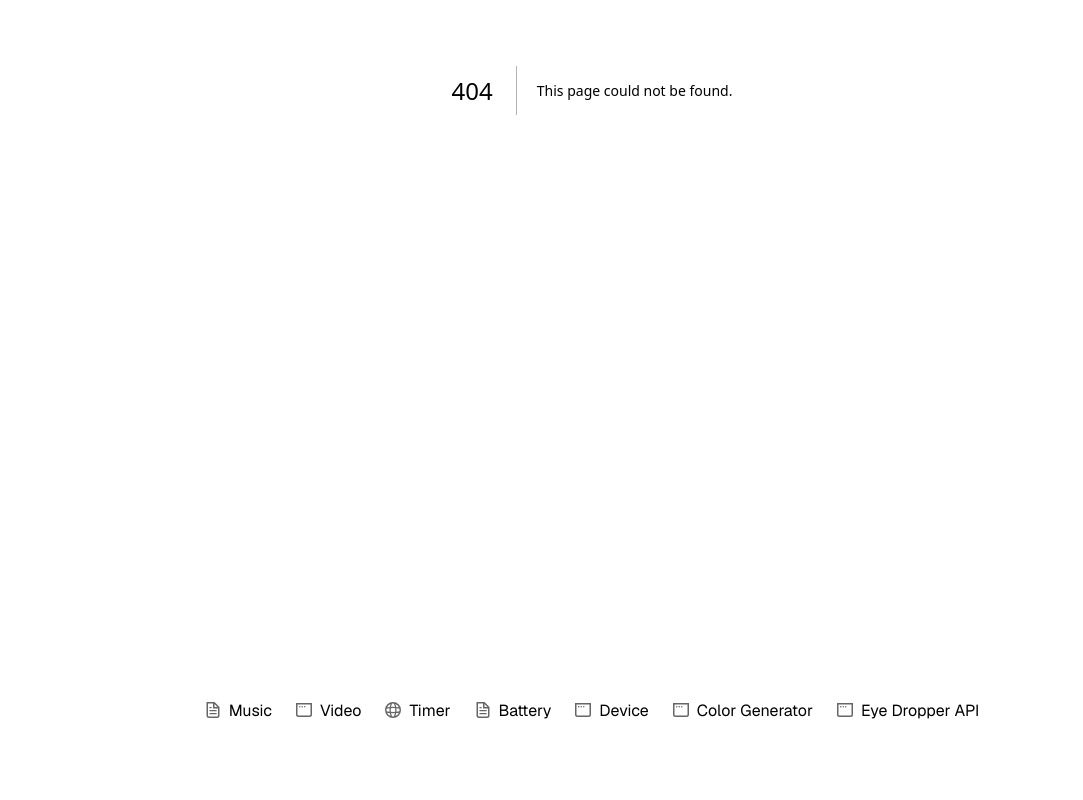
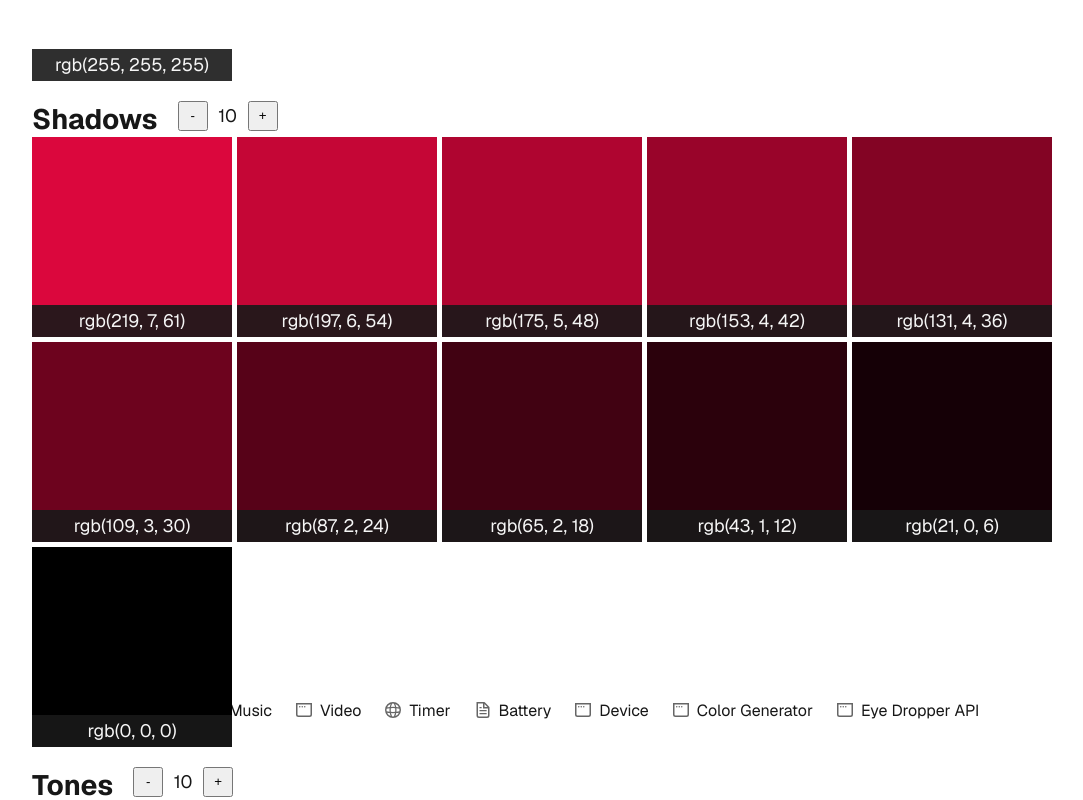
Before and after one commit to Ardelon/page-visibility-api, a Next.js app: page /color-palette-builder in a window 1280 px wide. Before the commit this address had no page. Shown: the whole page, without its empty margins (48-1131 px from the left). Built offline with nearby package versions, Linux system fonts and the light colour scheme.

Commit message:
color palette builder update

```diff
--- /dev/null
+++ b/app/color-palette-builder/page.js
@@ -0,0 +1,16 @@
+import DisplayShadows from "@/components/units/DisplayShadows";
+import DisplayTints from "@/components/units/DisplayTints";
+import DisplayTones from "@/components/units/DisplayTones";
+
+function ColorPaletteBuilder() {
+  return (
+    <div className="battery">
+      <h2>Color Paletter Builder</h2>
+      <DisplayTints color={[219, 7, 61]} />
+      <DisplayShadows color={[219, 7, 61]} />
+      <DisplayTones color={[219, 7, 61]} />
+    </div>
+  );
+}
+
+export default ColorPaletteBuilder;
--- a/app/globals.css
+++ b/app/globals.css
@@ -97,3 +97,51 @@ a {
   flex-direction: row;
   gap: 5px;
 }
+
+.step-counter {
+  display: flex;
+  height: 30px;
+  width: 100px;
+}
+
+.step-counter-button {
+  min-width: 30px;
+}
+
+.step-counter-display {
+  flex-grow: 1;
+  text-align: center;
+  line-height: 30px;
+  font-size: 18px;
+}
+
+.palette-container {
+  display: flex;
+  flex-direction: row;
+  gap: 5px;
+  flex-wrap: wrap;
+  width: 100%;
+}
+
+.palette-div {
+  position: relative;
+  width: 200px;
+  height: 200px;
+}
+
+.tint-label {
+  position: absolute;
+  bottom: 0;
+  left: 0;
+  right: 0;
+  text-align: center;
+  background-color: rgba(25, 25, 25, 0.9);
+  font-size: 18px;
+  color: whitesmoke;
+  line-height: 32px;
+}
+
+.control-panel {
+  display: flex;
+  gap: 20px;
+}
--- /dev/null
+++ b/components/units/DisplayShadows.js
@@ -0,0 +1,36 @@
+"use client";
+
+import { useState } from "react";
+
+const { default: StepCounter } = require("../widgets/StepCouter");
+
+function DisplayShadows({ color }) {
+  const [steps, setSteps] = useState(10);
+
+  const tints = Array.from({ length: steps }, (_, index) => {
+    return `rgb(${Math.floor(
+      color[0] - (color[0] / steps) * (index + 1)
+    )}, ${Math.floor(
+      color[1] - (color[1] / steps) * (index + 1)
+    )}, ${Math.floor(color[2] - (color[2] / steps) * (index + 1))})`;
+  });
+  tints.unshift(`rgb(${color[0]}, ${color[1]}, ${color[2]})`);
+
+  return (
+    <div>
+      <div className="control-panel">
+        <h3>Shadows</h3>
+        <StepCounter stepCount={steps} setStepCount={setSteps} maxStep={20} />
+      </div>
+      <div className="palette-container">
+        {tints.map((tint, index) => (
+          <div className="palette-div" key={index} style={{ background: tint }}>
+            <div className="tint-label">{tint}</div>
+          </div>
+        ))}
+      </div>
+    </div>
+  );
+}
+
+export default DisplayShadows;
--- /dev/null
+++ b/components/units/DisplayTints.js
@@ -0,0 +1,36 @@
+"use client";
+
+import { useState } from "react";
+
+const { default: StepCounter } = require("../widgets/StepCouter");
+
+function DisplayTints({ color }) {
+  const [steps, setSteps] = useState(10);
+
+  const tints = Array.from({ length: steps }, (_, index) => {
+    return `rgb(${Math.floor(
+      color[0] + ((255 - color[0]) / steps) * (index + 1)
+    )}, ${Math.floor(
+      color[1] + ((255 - color[1]) / steps) * (index + 1)
+    )}, ${Math.floor(color[2] + ((255 - color[2]) / steps) * (index + 1))})`;
+  });
+  tints.unshift(`rgb(${color[0]}, ${color[1]}, ${color[2]})`);
+
+  return (
+    <div>
+      <div className="control-panel">
+        <h3>Tints</h3>
+        <StepCounter stepCount={steps} setStepCount={setSteps} maxStep={20} />
+      </div>
+      <div className="palette-container">
+        {tints.map((tint, index) => (
+          <div className="palette-div" key={index} style={{ background: tint }}>
+            <div className="tint-label">{tint}</div>
+          </div>
+        ))}
+      </div>
+    </div>
+  );
+}
+
+export default DisplayTints;
--- /dev/null
+++ b/components/units/DisplayTones.js
@@ -0,0 +1,36 @@
+"use client";
+
+import { useState } from "react";
+
+const { default: StepCounter } = require("../widgets/StepCouter");
+
+function DisplayTones({ color }) {
+  const [steps, setSteps] = useState(10);
+
+  const tints = Array.from({ length: steps }, (_, index) => {
+    return `rgb(${Math.floor(
+      color[0] + ((128 - color[0]) / steps) * (index + 1)
+    )}, ${Math.floor(
+      color[1] + ((128 - color[1]) / steps) * (index + 1)
+    )}, ${Math.floor(color[2] + ((128 - color[2]) / steps) * (index + 1))})`;
+  });
+  tints.unshift(`rgb(${color[0]}, ${color[1]}, ${color[2]})`);
+
+  return (
+    <div>
+      <div className="control-panel">
+        <h3>Tones</h3>
+        <StepCounter stepCount={steps} setStepCount={setSteps} maxStep={20} />
+      </div>
+      <div className="palette-container">
+        {tints.map((tint, index) => (
+          <div className="palette-div" key={index} style={{ background: tint }}>
+            <div className="tint-label">{tint}</div>
+          </div>
+        ))}
+      </div>
+    </div>
+  );
+}
+
+export default DisplayTones;
--- /dev/null
+++ b/components/widgets/StepCouter.js
@@ -0,0 +1,22 @@
+function StepCounter({ stepCount, setStepCount, maxStep }) {
+  const increment = () => {
+    setStepCount(Math.min(stepCount + 1, maxStep));
+  };
+  const decrement = () => {
+    setStepCount(Math.max(stepCount - 1, 0));
+  };
+
+  return (
+    <div className="step-counter">
+      <button className="step-counter-button" onClick={decrement}>
+        -
+      </button>
+      <div className="step-counter-display">{stepCount}</div>
+      <button className="step-counter-button" onClick={increment}>
+        +
+      </button>
+    </div>
+  );
+}
+
+export default StepCounter;
```
Also changed, not shown: app/layout.js (+10 -0 lines).
